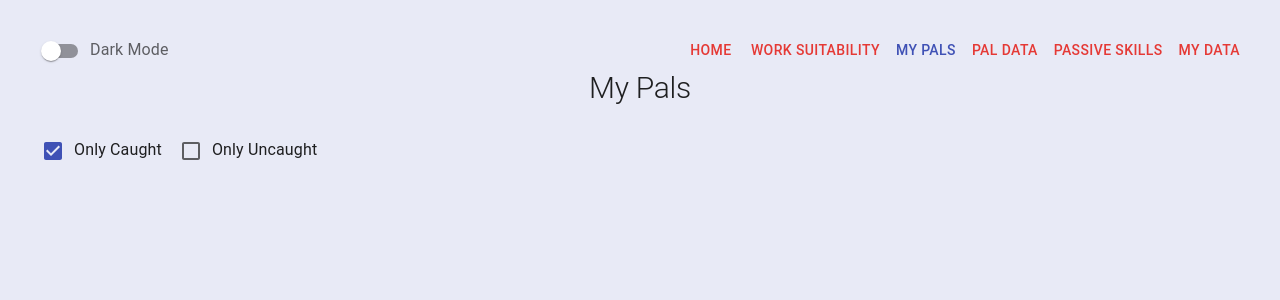
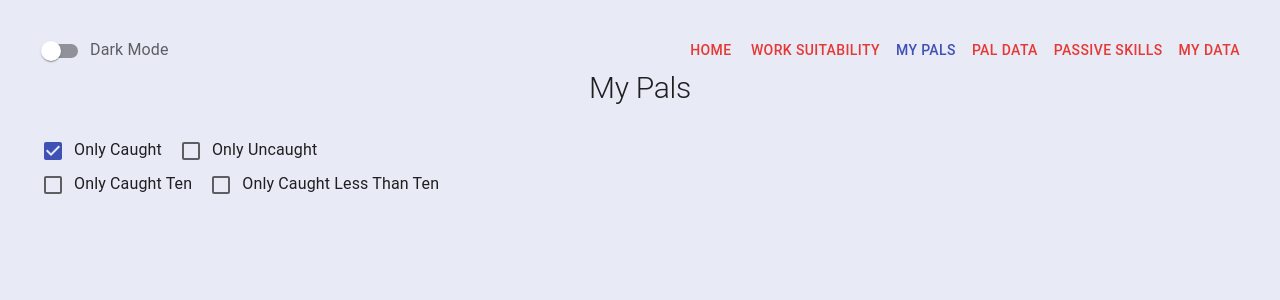
Before and after one commit to piratemermaid/palworld-interactive-wiki, a React (Vite) app: page /my_pals in a window 1280 px wide. Both pictures are taken after a click on the element "Only Caught". Shown: the top 300 px of the page. Built offline with nearby package versions, Linux system fonts and the light colour scheme.

Commit message:
Add filtering My Pals by caught ten

```diff
--- a/src/routes/MyPalsPage.tsx
+++ b/src/routes/MyPalsPage.tsx
@@ -6,27 +6,51 @@ import React from 'react';
 import { useStore } from '../store';
 
 type CaughtFilter = 'caught' | 'uncaught' | null;
+type CaughtTenFilter = 'caught' | 'uncaught' | null;
 
 export default function MyPalsPage() {
   const [caughtFilter, setCaughtFilter] = React.useState<CaughtFilter>(null);
+  const [caughtTenFilter, setCaughtTenFilter] =
+    React.useState<CaughtTenFilter>(null);
 
   const userPals = useStore((store) => store.userPals);
+  const userPalsCaughtTen = useStore((store) => store.userPalsCaughtTen);
 
-  const handleCaughtFilterChange = (selectedFilter: CaughtFilter) => {
-    if (selectedFilter === caughtFilter) {
-      setCaughtFilter(null);
+  const handleCaughtFilterChange = (
+    selectedFilter: CaughtFilter,
+    filter: CaughtFilter | CaughtTenFilter,
+    updateFn: React.Dispatch<
+      React.SetStateAction<CaughtFilter | CaughtTenFilter>
+    >,
+  ) => {
+    if (selectedFilter === filter) {
+      updateFn(null);
     } else {
-      setCaughtFilter(selectedFilter);
+      updateFn(selectedFilter);
     }
   };
 
   const palsToDisplay = !caughtFilter
     ? PAL_NAME_LIST
-    : PAL_NAME_LIST.filter((pal) =>
-        caughtFilter === 'caught'
-          ? userPals.includes(pal)
-          : !userPals.includes(pal),
-      );
+    : PAL_NAME_LIST.filter((pal) => {
+        if (caughtFilter === 'uncaught') {
+          return !userPals.includes(pal);
+        }
+
+        if (caughtFilter === 'caught') {
+          if (caughtTenFilter === 'caught') {
+            return userPalsCaughtTen.includes(pal);
+          }
+
+          if (caughtTenFilter === 'uncaught') {
+            return userPals.includes(pal) && !userPalsCaughtTen.includes(pal);
+          }
+
+          return userPals.includes(pal);
+        }
+
+        return pal;
+      });
 
   return (
     <Grid container direction="column" spacing={3}>
@@ -38,7 +62,9 @@ export default function MyPalsPage() {
         <Grid container spacing={1}>
           <Grid
             item
-            onClick={() => handleCaughtFilterChange('caught')}
+            onClick={() =>
+              handleCaughtFilterChange('caught', caughtFilter, setCaughtFilter)
+            }
             className="hover"
           >
             <Checkbox checked={caughtFilter === 'caught'} />
@@ -46,7 +72,13 @@ export default function MyPalsPage() {
           </Grid>
           <Grid
             item
-            onClick={() => handleCaughtFilterChange('uncaught')}
+            onClick={() =>
+              handleCaughtFilterChange(
+                'uncaught',
+                caughtFilter,
+                setCaughtFilter,
+              )
+            }
             className="hover"
           >
             <Checkbox checked={caughtFilter === 'uncaught'} />
@@ -54,6 +86,47 @@ export default function MyPalsPage() {
           </Grid>
         </Grid>
       </Grid>
+
+      {caughtFilter === 'caught' ? (
+        <Grid item sx={{ mt: -4 }}>
+          <Grid container spacing={1}>
+            <Grid
+              item
+              onClick={() =>
+                handleCaughtFilterChange(
+                  'caught',
+                  caughtTenFilter,
+                  setCaughtTenFilter,
+                )
+              }
+              className="hover"
+            >
+              <Checkbox
+                checked={caughtTenFilter === 'caught'}
+                color="secondary"
+              />
+              Only Caught Ten
+            </Grid>
+            <Grid
+              item
+              onClick={() =>
+                handleCaughtFilterChange(
+                  'uncaught',
+                  caughtTenFilter,
+                  setCaughtTenFilter,
+                )
+              }
+              className="hover"
+            >
+              <Checkbox
+                checked={caughtTenFilter === 'uncaught'}
+                color="secondary"
+              />
+              Only Caught Less Than Ten
+            </Grid>
+          </Grid>
+        </Grid>
+      ) : null}
 
       <Grid item>
         <Grid container spacing={2}>
```
